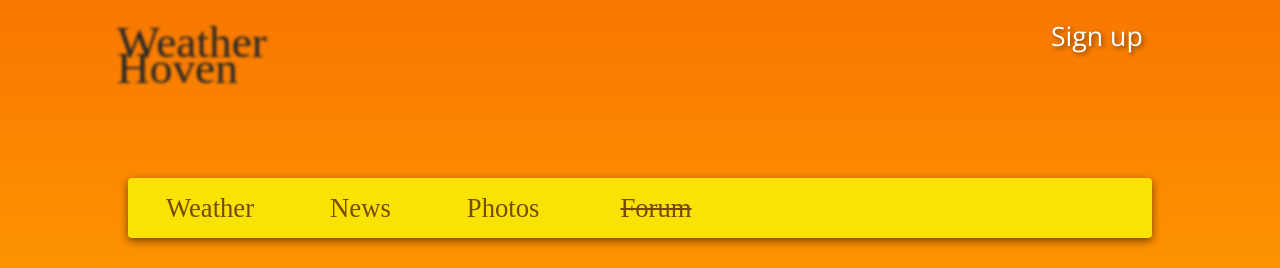
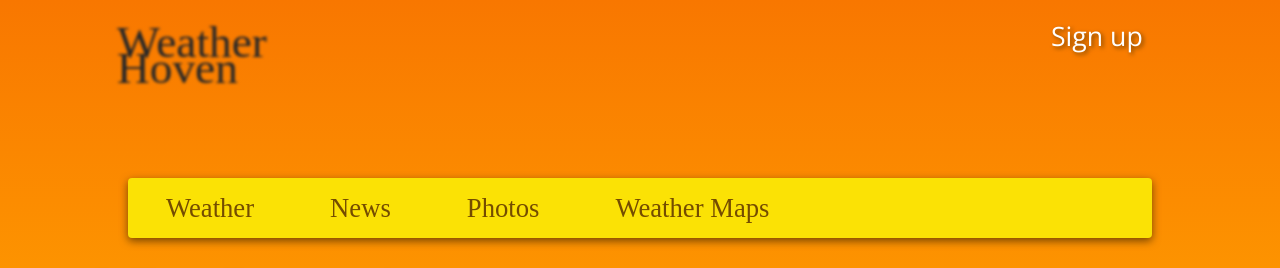
Before and after one commit to VoidBGS/weather-app-front-end, a React (Create React App) app: page / in a window 1280 px wide. Shown: the top 268 px of the page. Built offline with nearby package versions, Linux system fonts and the light colour scheme; no server answers; a web font is replaced by a local one.

Commit message:
Weather maps addition preperations

```diff
--- a/src/components/Navigation.js
+++ b/src/components/Navigation.js
@@ -18,7 +18,7 @@ const Navigation = () =>{
                         <Nav.Link className="navigation-bar-list"><Link to="/">Weather</Link></Nav.Link>
                         <Nav.Link className="navigation-bar-list"><Link to="/News">News</Link></Nav.Link>
                         <Nav.Link className="navigation-bar-list"><Link to="/Photos">Photos</Link></Nav.Link>
-                        <Nav.Link className="navigation-bar-list"><Link to="/Forum"><strike>Forum</strike></Link></Nav.Link>
+                        <Nav.Link className="navigation-bar-list"><Link to="/Forum">Weather Maps</Link></Nav.Link>
                     </Nav>
                 </Navbar.Collapse>
             </Navbar>
```
